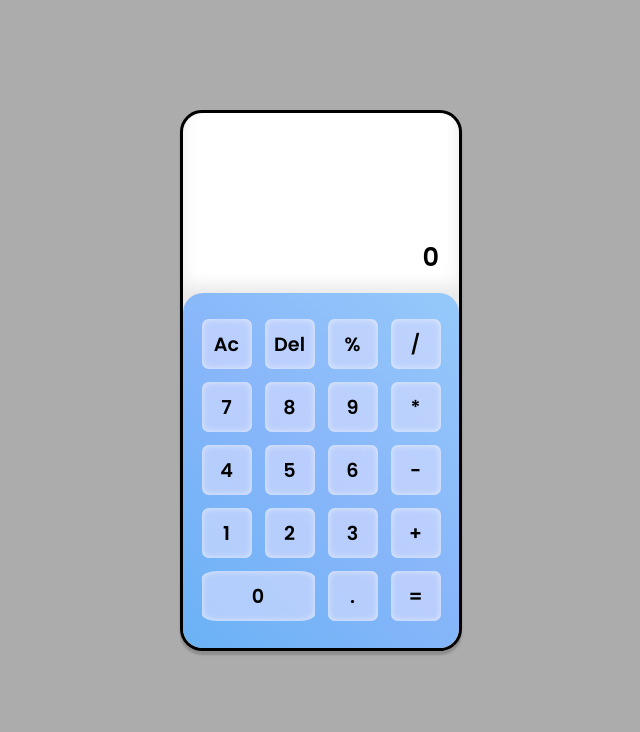
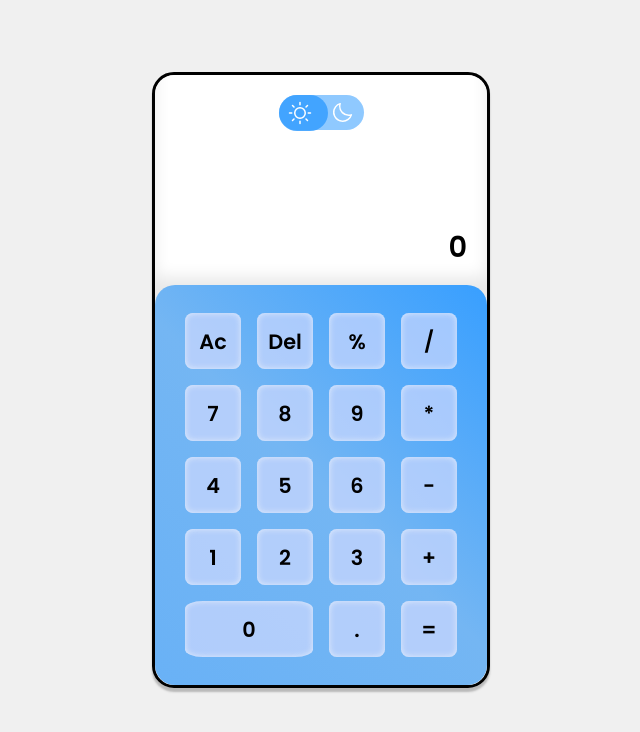
Before and after one commit to gabrielbuttendorf/projetos, a plain HTML site: page calculadora/index.html in a window 1280 px wide. Shown: the whole page, without its empty margins (319-959 px from the left). Drawn offline with Linux system fonts and the light colour scheme.

Commit message:
iniciando dark-mode

```diff
--- a/calculadora/fazer.txt
+++ b/calculadora/fazer.txt
@@ -1,3 +1,5 @@
 - Arrumar problema de multiplicação e divisão de porcentagem
 - Tentar ocultar os sinais / e * e trocar por um elemento de divisão e multiplicação(x)
 - Dark Mode
+- Limitar a 16 caracteres
+- No final, responsividade
--- a/calculadora/index.html
+++ b/calculadora/index.html
@@ -10,6 +10,12 @@
     <main>
         <section id="calculadora">
             <section id="output">
+                <div id="alterar-tema">
+                    <div id="botao-tema">
+                        <svg class="sun" xmlns="http://www.w3.org/2000/svg" width="256" height="256" viewBox="0 0 256 256"><path fill="#000" d="M120 40V16a8 8 0 0 1 16 0v24a8 8 0 0 1-16 0Zm72 88a64 64 0 1 1-64-64a64.07 64.07 0 0 1 64 64Zm-16 0a48 48 0 1 0-48 48a48.05 48.05 0 0 0 48-48ZM58.34 69.66a8 8 0 0 0 11.32-11.32l-16-16a8 8 0 0 0-11.32 11.32Zm0 116.68l-16 16a8 8 0 0 0 11.32 11.32l16-16a8 8 0 0 0-11.32-11.32ZM192 72a8 8 0 0 0 5.66-2.34l16-16a8 8 0 0 0-11.32-11.32l-16 16A8 8 0 0 0 192 72Zm5.66 114.34a8 8 0 0 0-11.32 11.32l16 16a8 8 0 0 0 11.32-11.32ZM48 128a8 8 0 0 0-8-8H16a8 8 0 0 0 0 16h24a8 8 0 0 0 8-8Zm80 80a8 8 0 0 0-8 8v24a8 8 0 0 0 16 0v-24a8 8 0 0 0-8-8Zm112-88h-24a8 8 0 0 0 0 16h24a8 8 0 0 0 0-16Z"/></svg>
+                        <svg class="moon" xmlns="http://www.w3.org/2000/svg" width="256" height="256" viewBox="0 0 256 256"><path fill="#000" d="M233.54 142.23a8 8 0 0 0-8-2a88.08 88.08 0 0 1-109.8-109.8a8 8 0 0 0-10-10a104.84 104.84 0 0 0-52.91 37A104 104 0 0 0 136 224a103.09 103.09 0 0 0 62.52-20.88a104.84 104.84 0 0 0 37-52.91a8 8 0 0 0-1.98-7.98Zm-44.64 48.11A88 88 0 0 1 65.66 67.11a89 89 0 0 1 31.4-26A106 106 0 0 0 96 56a104.11 104.11 0 0 0 104 104a106 106 0 0 0 14.92-1.06a89 89 0 0 1-26.02 31.4Z"/></svg>
+                    </div>
+                </div>
                 <div id="resultado">
                     <p id="txt-resultado">0</p>
                 </div>
--- a/calculadora/script.js
+++ b/calculadora/script.js
@@ -1,3 +1,5 @@
+// document.documentElement.classList.toggle('dark-mode')
+
 let campoResultado = document.getElementById('txt-resultado')
 
 const botoes = document.querySelectorAll('.botao-numero, .botao-operador')
--- a/calculadora/style.css
+++ b/calculadora/style.css
@@ -7,8 +7,26 @@
     box-sizing: border-box;
 }
 
+:root {
+    --bodyBackColor: #f0f0f0;
+    --outputBackColor: #fff;
+    --campoBtnGradient-1: #57a9f7e1;
+    --campoBtnGradient-2: #74b6f3;
+    --campoBtnGradient-3: #389fff;
+    --btnBackColor: rgba(209, 218, 255, 0.678);
+}
+
+.dark-mode:root {
+    --bodyBackColor: #4e4e4e;
+    --outputBackColor: #ffffff; /*ajustar*/
+    --campoBtnGradient-1: #022342e1;
+    --campoBtnGradient-2: #082b4d;
+    --campoBtnGradient-3: #04192c;
+    --btnBackColor: rgba(113, 121, 150, 0.678);
+}
+
 body {
-    background-color: rgb(172, 172, 172);
+    background-color: var(--bodyBackColor);
 }
 
 main {
@@ -23,29 +41,42 @@ main {
     border: solid 3px rgb(0, 0, 0);
     border-radius: 22px;
     box-shadow: 0 4px 2px 0 #5757575b;
+    max-width: 338px;
 }
 
 #output {
     display: flex;
-    align-items: end;
-    justify-content: end;
-    background-color: #fff;
-    height: 200px;
+    flex-direction: column;
+    background-color: var(--outputBackColor);
+    height: 230px;
     padding: 20px;
     margin-bottom: -20px;
     border-radius: 20px 20px 0px 0px;
     box-shadow: inset 0 -28px 16px 0 rgba(0, 0, 0, 0.090);
 }
 
+#output #alterar-tema {
+    width: 100%;
+    display: flex;
+    justify-content: center;
+}
+
+#output #resultado {
+    width: 100%;
+    align-self: flex-end;
+    text-align: right;
+    margin-top: auto;
+}
+
 #output #txt-resultado {
     font-family: 'Poppins', sans-serif;
-    font-size: 1.6em;
+    font-size: 1.8em;
     margin-bottom: 16px;
 }
 
 #botoes {
-    background: linear-gradient(45deg, #6ab2f5, #88b6fa, #95c9fa);
-    padding: 20px 12px;
+    background: linear-gradient(45deg, var(--campoBtnGradient-1), var(--campoBtnGradient-2), var(--campoBtnGradient-3));
+    padding: 20px 22px;
     border-radius: 20px;
 }
 
@@ -58,15 +89,15 @@ main {
 }
 
 #botoes .linha button {
-    width: 50px;
-    height: 50px;
-    margin: 6.5px;
+    width: 56px;
+    height: 56px;
+    margin: 8px;
     border: 0;
     border-radius: 14%;
-    background-color: rgba(209, 218, 255, 0.678);
+    background-color: var(--btnBackColor);
     box-shadow: inset 0px 0px 6px 0px rgba(252, 252, 252, 0.678);
     font-family: 'Poppins', sans-serif;
-    font-size: 1.2em;
+    font-size: 1.3em;
     transition: all 0.1s ease;
 
     &:hover {
@@ -78,3 +109,34 @@ main {
         transform: scale(0.97);
     }
 }
+
+#botao-tema {
+    position: relative;
+    display: flex;
+    align-items: center;
+    justify-content: space-around;
+    width: 85px;
+    height: 35px;
+    border-radius: 20px;
+    background-color: #8fc9ff;
+}
+
+#botao-tema::after {
+    content: '';
+    position: absolute;
+    left: 0;
+    width: 49px;
+    height: 36px;
+    border-radius: 18px;
+    background-color: #389fffe1;
+}
+
+#botao-tema svg {
+    width: 24px;
+    height: 24px;
+    z-index: 1;
+}
+
+#botao-tema svg > path {
+    fill: #fff;
+}
```
